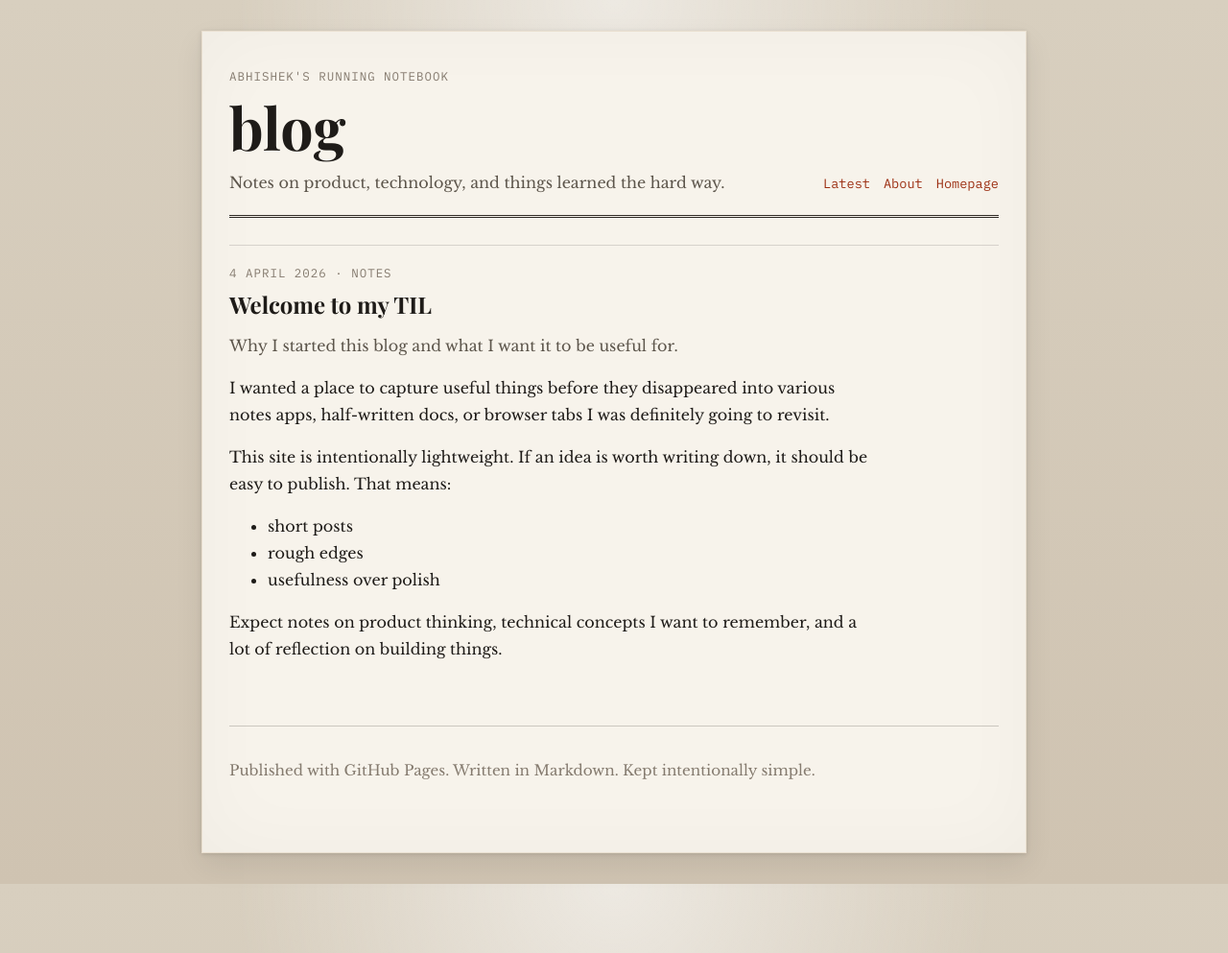
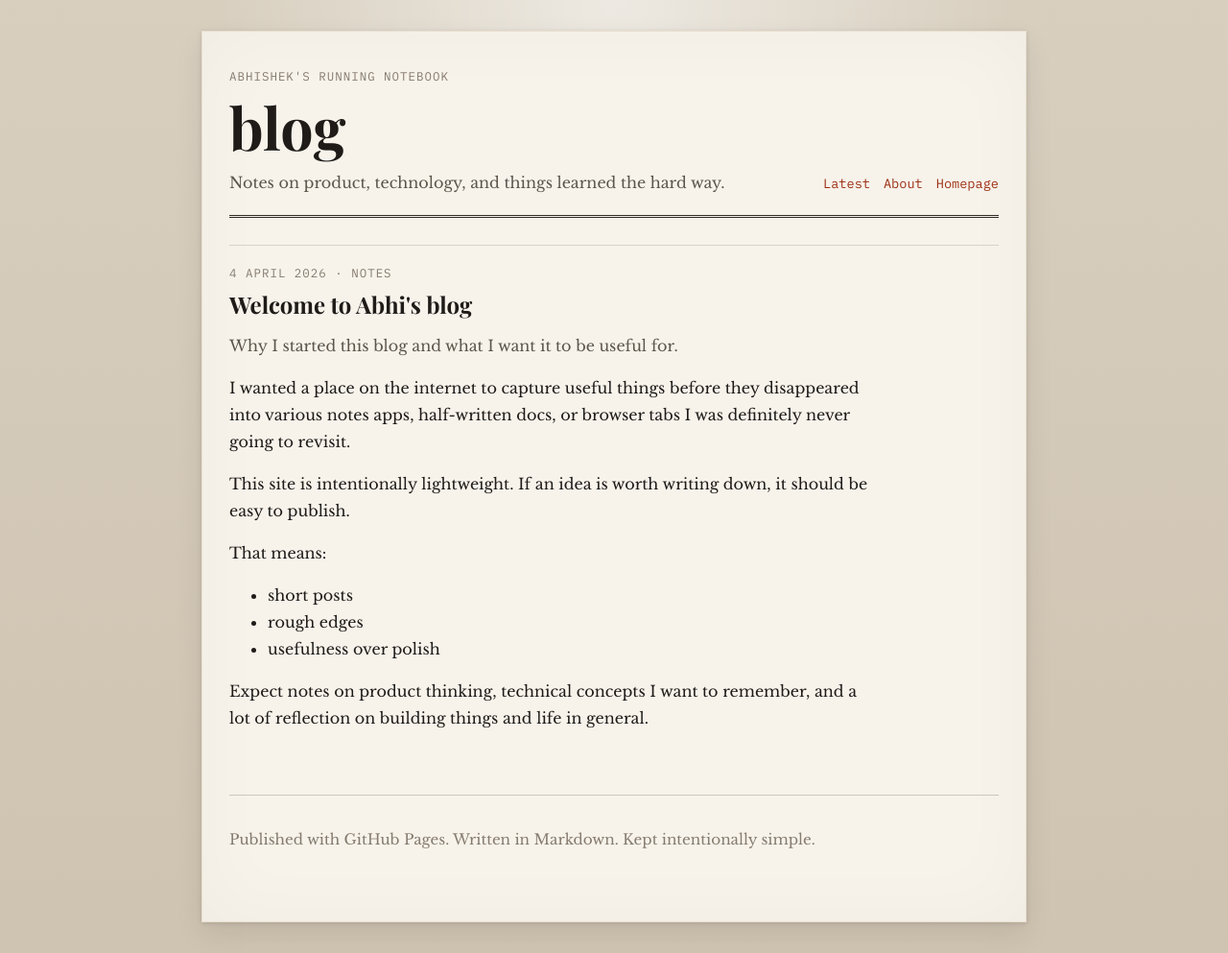
Before and after one commit to absieee/blog, a Jekyll site: the page built from _posts/2026-04-04-welcome-to-my-til.md, in a window 1280 px wide. Shown: the whole page at 96% size. Built offline with Jekyll 4.4.1, drawn with Linux system fonts in a browser that asks for light colours.

Commit message:
update welcome post

```diff
--- a/_posts/2026-04-04-welcome-to-my-til.md
+++ b/_posts/2026-04-04-welcome-to-my-til.md
@@ -1,16 +1,17 @@
 ---
-title: Welcome to my TIL
+title: Welcome to Abhi's blog
 date: 2026-04-04 11:00:00 +0100
 categories: [notes]
 summary: Why I started this blog and what I want it to be useful for.
 ---
 
-I wanted a place to capture useful things before they disappeared into various notes apps, half-written docs, or browser tabs I was definitely going to revisit.
+I wanted a place on the internet to capture useful things before they disappeared into various notes apps, half-written docs, or browser tabs I was definitely never going to revisit.
 
-This site is intentionally lightweight. If an idea is worth writing down, it should be easy to publish. That means:
+This site is intentionally lightweight. If an idea is worth writing down, it should be easy to publish.
 
+That means:
 - short posts
 - rough edges
 - usefulness over polish
 
-Expect notes on product thinking, technical concepts I want to remember, and a lot of reflection on building things.
+Expect notes on product thinking, technical concepts I want to remember, and a lot of reflection on building things and life in general.
```
